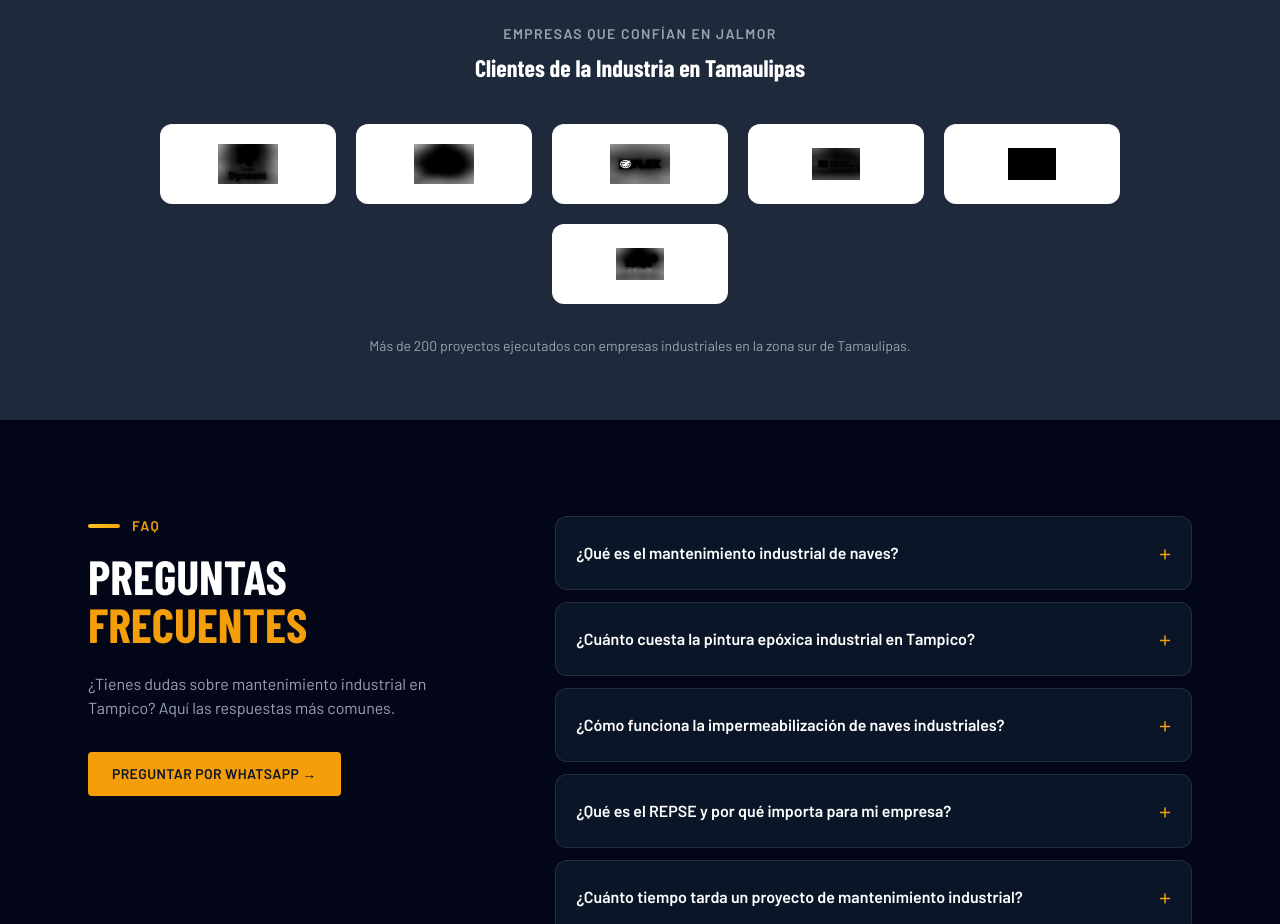
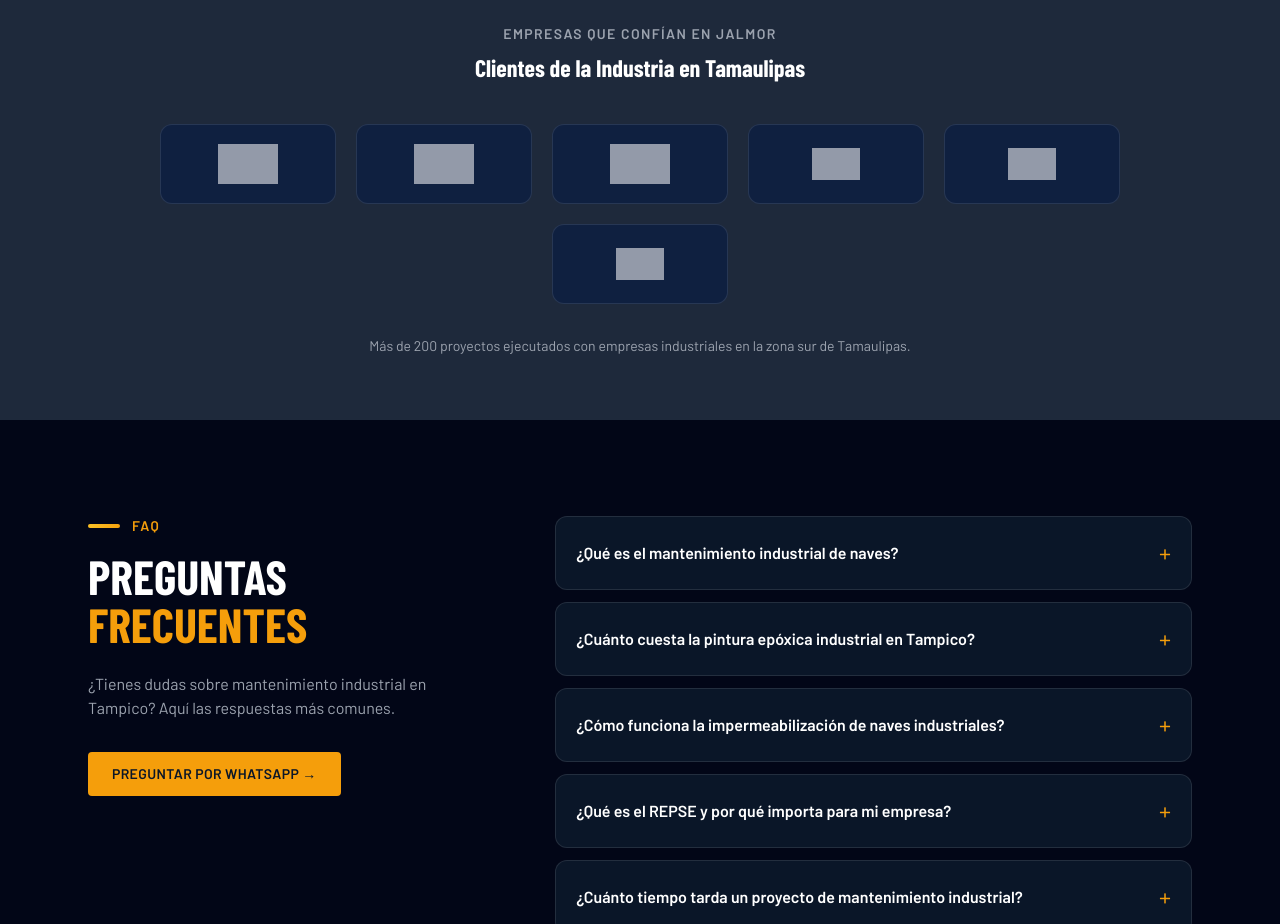
Before and after one commit to viverosterra/jalmorindustrial-web, a plain HTML site: page index.html in a window 1280 px wide. Shown: the part 6460-7384 px from the top of the page. Drawn offline with nearby package versions, Linux system fonts and the light colour scheme; a web font is replaced by a local one.

Commit message:
Lote 10: limpieza industrial — 5 fotos reales (galería reconstruida) + fix logos clientes en index (bg oscuro + filter CSS)

```diff
--- a/index.html
+++ b/index.html
@@ -986,23 +986,23 @@
     </div>
     <!-- White pill cards so logos always show — no matter what color they are -->
     <div class="flex flex-wrap items-center justify-center gap-5 reveal">
-      <div class="bg-white rounded-xl px-6 py-4 flex items-center justify-center h-20 w-44 shadow-sm hover:shadow-md transition-shadow">
-        <img src="/img/logo-dynasol-cliente-jalmor-industrial.jpg" alt="Dynasol — cliente JALMOR Industrial Tampico" class="max-h-10 max-w-full object-contain" loading="lazy">
-      </div>
-      <div class="bg-white rounded-xl px-6 py-4 flex items-center justify-center h-20 w-44 shadow-sm hover:shadow-md transition-shadow">
-        <img src="/img/logo-silkimya-cliente-jalmor-industrial.jpg" alt="Silkimya — cliente mantenimiento industrial Altamira" class="max-h-10 max-w-full object-contain" loading="lazy">
-      </div>
-      <div class="bg-white rounded-xl px-6 py-4 flex items-center justify-center h-20 w-44 shadow-sm hover:shadow-md transition-shadow">
-        <img src="/img/logo-cliente-industrial-altamira-jalmor-01.jpg" alt="Cliente industrial Altamira JALMOR" class="max-h-10 max-w-full object-contain" loading="lazy">
-      </div>
-      <div class="bg-white rounded-xl px-6 py-4 flex items-center justify-center h-20 w-44 shadow-sm hover:shadow-md transition-shadow">
-        <img src="/img/logo-cliente-industrial-tampico-jalmor-02.jpg" alt="Cliente industrial Tampico JALMOR" class="max-h-8 max-w-full object-contain" loading="lazy">
-      </div>
-      <div class="bg-white rounded-xl px-6 py-4 flex items-center justify-center h-20 w-44 shadow-sm hover:shadow-md transition-shadow">
-        <img src="/img/logo-cliente-industrial-tamaulipas-jalmor-03.jpg" alt="Cliente industrial Tamaulipas JALMOR" class="max-h-8 max-w-full object-contain" loading="lazy">
-      </div>
-      <div class="bg-white rounded-xl px-6 py-4 flex items-center justify-center h-20 w-44 shadow-sm hover:shadow-md transition-shadow">
-        <img src="/img/logo-cliente-industrial-madero-jalmor-04.jpg" alt="Empresa industrial Madero JALMOR" class="max-h-8 max-w-full object-contain" loading="lazy">
+      <div class="bg-[#0F2040] border border-white/10 rounded-xl px-6 py-4 flex items-center justify-center h-20 w-44 hover:border-brand-accent/40 transition-all">
+        <img src="/img/logo-dynasol-cliente-jalmor-industrial.jpg" alt="Dynasol — cliente JALMOR Industrial Tampico" class="max-h-10 max-w-full object-contain client-logo" loading="lazy">
+      </div>
+      <div class="bg-[#0F2040] border border-white/10 rounded-xl px-6 py-4 flex items-center justify-center h-20 w-44 hover:border-brand-accent/40 transition-all">
+        <img src="/img/logo-silkimya-cliente-jalmor-industrial.jpg" alt="Silkimya — cliente mantenimiento industrial Altamira" class="max-h-10 max-w-full object-contain client-logo" loading="lazy">
+      </div>
+      <div class="bg-[#0F2040] border border-white/10 rounded-xl px-6 py-4 flex items-center justify-center h-20 w-44 hover:border-brand-accent/40 transition-all">
+        <img src="/img/logo-cliente-industrial-altamira-jalmor-01.jpg" alt="Cliente industrial Altamira JALMOR" class="max-h-10 max-w-full object-contain client-logo" loading="lazy">
+      </div>
+      <div class="bg-[#0F2040] border border-white/10 rounded-xl px-6 py-4 flex items-center justify-center h-20 w-44 hover:border-brand-accent/40 transition-all">
+        <img src="/img/logo-cliente-industrial-tampico-jalmor-02.jpg" alt="Cliente industrial Tampico JALMOR" class="max-h-8 max-w-full object-contain client-logo" loading="lazy">
+      </div>
+      <div class="bg-[#0F2040] border border-white/10 rounded-xl px-6 py-4 flex items-center justify-center h-20 w-44 hover:border-brand-accent/40 transition-all">
+        <img src="/img/logo-cliente-industrial-tamaulipas-jalmor-03.jpg" alt="Cliente industrial Tamaulipas JALMOR" class="max-h-8 max-w-full object-contain client-logo" loading="lazy">
+      </div>
+      <div class="bg-[#0F2040] border border-white/10 rounded-xl px-6 py-4 flex items-center justify-center h-20 w-44 hover:border-brand-accent/40 transition-all">
+        <img src="/img/logo-cliente-industrial-madero-jalmor-04.jpg" alt="Empresa industrial Madero JALMOR" class="max-h-8 max-w-full object-contain client-logo" loading="lazy">
       </div>
     </div>
     <p class="text-center text-gray-400 text-sm mt-8">Más de 200 proyectos ejecutados con empresas industriales en la zona sur de Tamaulipas.</p>
```
Also changed, not shown: limpieza-industrial-profunda-altamira.html (+6 -14 lines), img/limpieza-industrial-piso-exterior-nave-equipo-altamira-jalmor.jpg (added), img/limpieza-industrial-profunda-equipo-maquinaria-bodega-nave-altamira-jalmor.jpg (added), img/limpieza-industrial-pulidora-piso-hidrolavado-nave-tampico-jalmor.jpg (added), img/limpieza-industrial-trapeado-piso-planta-tampico-jalmor.jpg (added), img/limpieza-techo-nave-industrial-hidrolavadora-equipo-altamira-jalmor.jpg (added).
